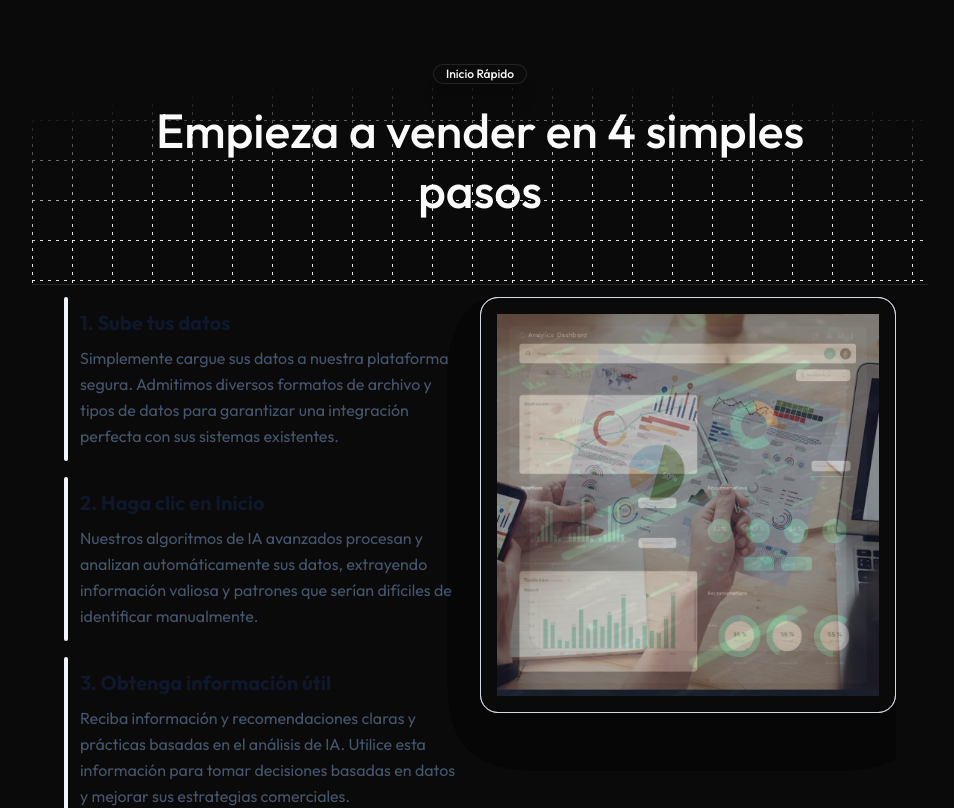
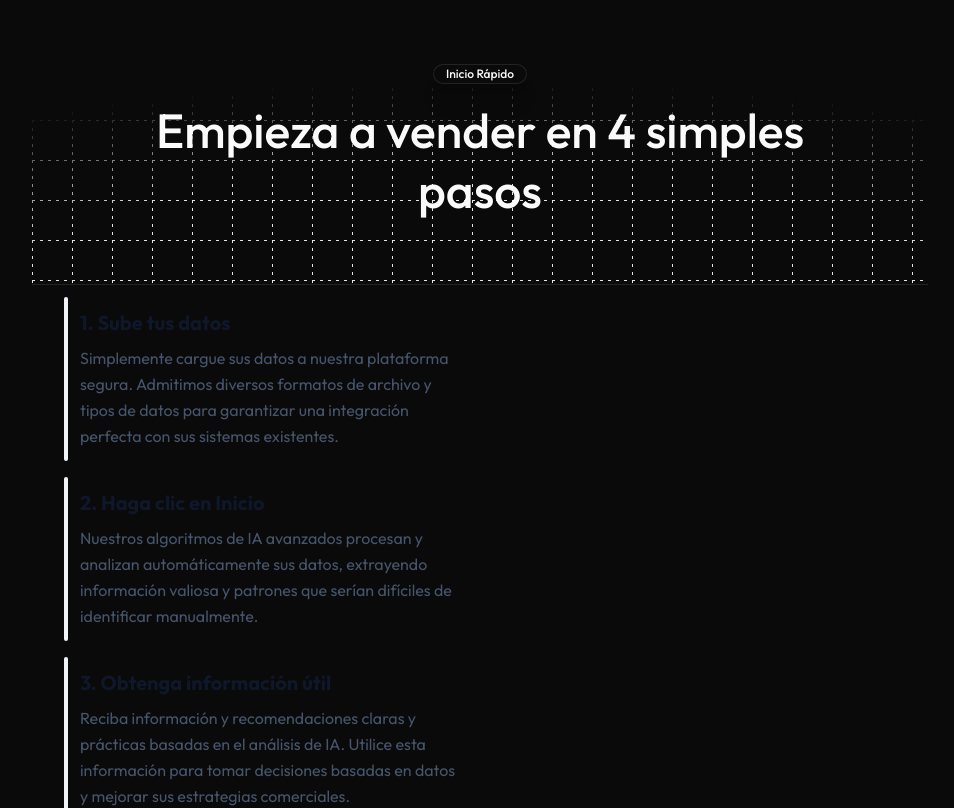
Before and after one commit to Thakisis/test-slider, a Next.js app: page / in a window 1280 px wide. Shown: the top 808 px of the page, without its empty margins (160-1114 px from the left). Built offline with nearby package versions, Linux system fonts and the light colour scheme.

Commit message:
fix:opacity images inactive

```diff
--- a/src/components/how-it-works/how-image.tsx
+++ b/src/components/how-it-works/how-image.tsx
@@ -11,7 +11,7 @@ function HowImage({
   return (
     <div
       className={cn(
-        "relative transition-opacity duration-700 ease-in-out aspect-video lg:aspect-square rounded-2xl overflow-hidden shadow-2xl border border-slate-200  [.active]:opacity-100 opacity-50",
+        "relative transition-opacity duration-700 ease-in-out aspect-video lg:aspect-square rounded-2xl overflow-hidden shadow-2xl border border-slate-200  [.active]:opacity-100 opacity-0",
         "col-span-full row-start-2  xl:col-start-2 xl:row-span-full",
       )}
       data-step={number}
```
